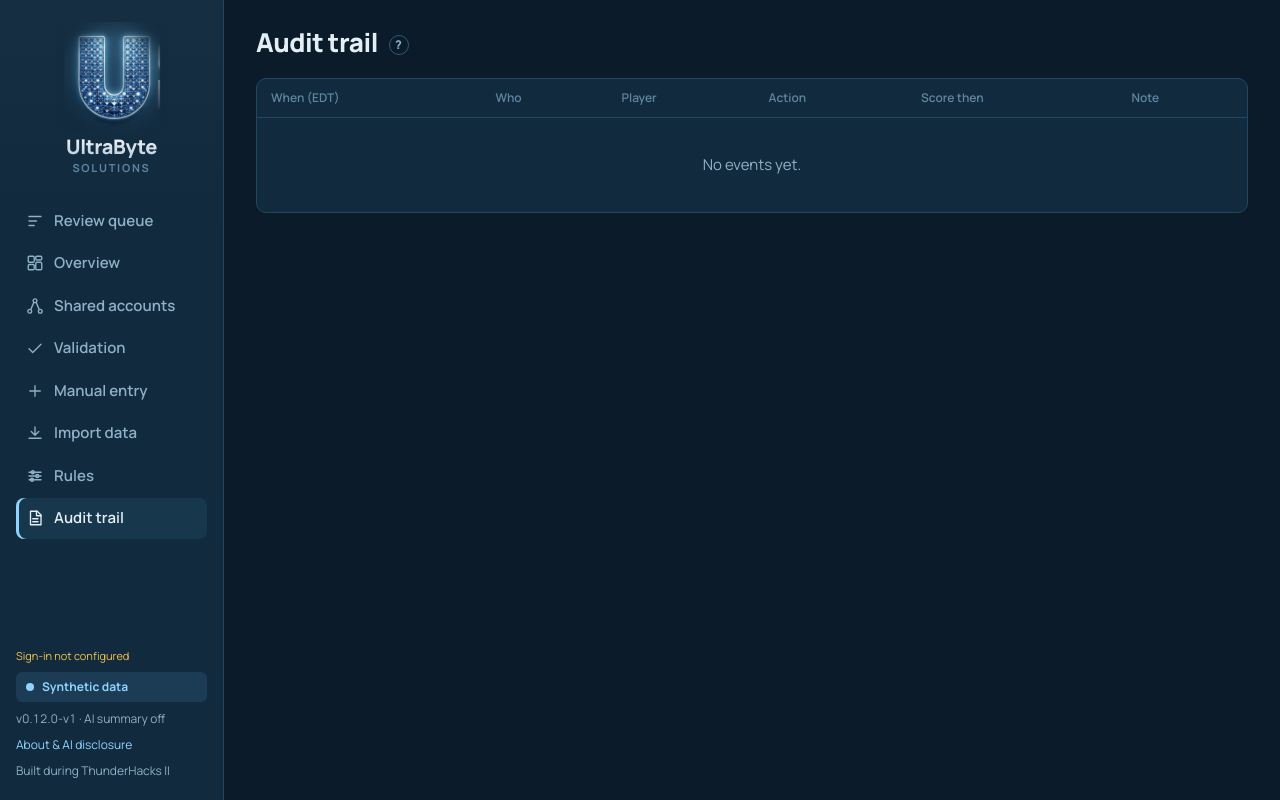
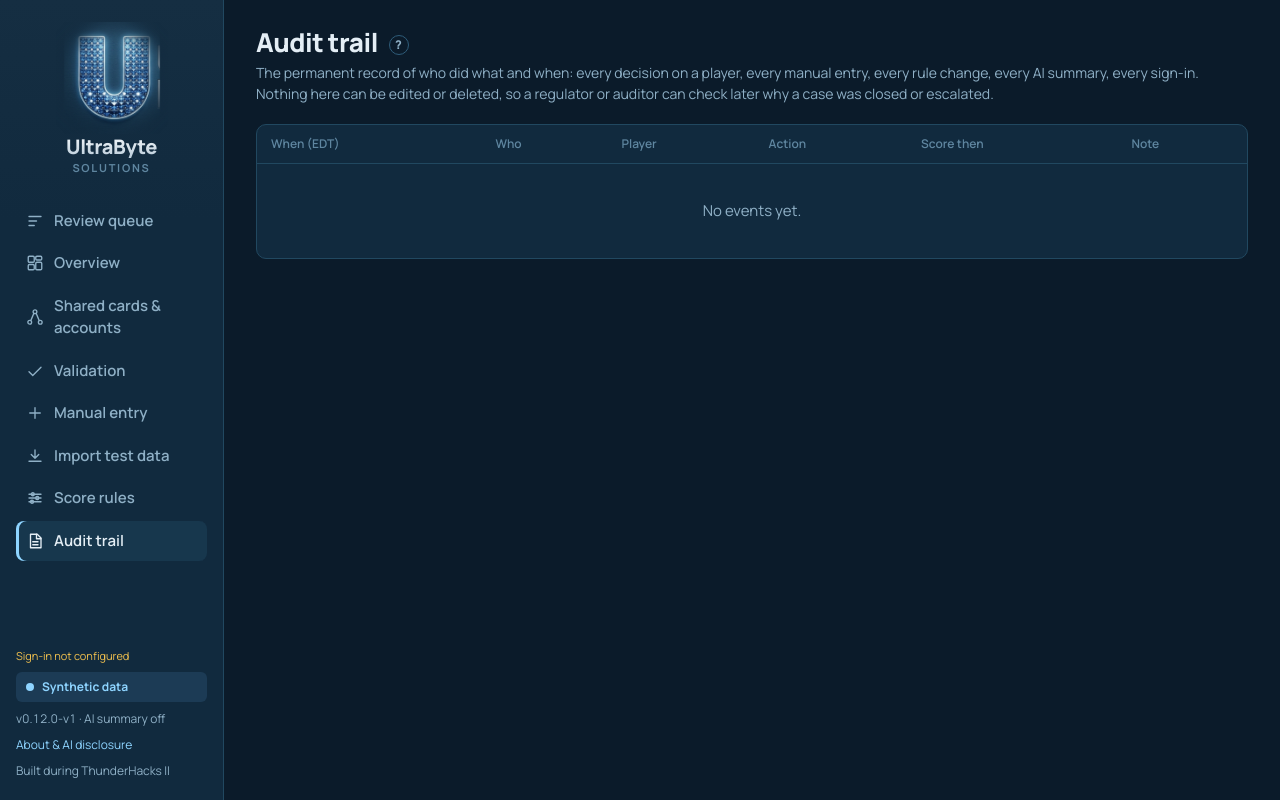
Before and after one commit to Setya78/ultrabyte-thunderhacks, a FastAPI app: page /audit in a window 1280 px wide. Run offline with FastAPI, Linux system fonts and the light colour scheme; some libraries are stand-ins or nearby versions.

Commit message:
fix(ux): plain-language sidebar labels and page intros (UBP-28 round 2)

```diff
--- a/app/templates/audit.html
+++ b/app/templates/audit.html
@@ -2,7 +2,8 @@
 {% from "_help.html" import help %}
 {% block title %}Audit trail - UltraByte Solutions{% endblock %}
 {% block content %}
-<div class="head"><div><h1>Audit trail {{ help('Every decision, manual entry, rule change and AI summary, newest first. Rows cannot be edited or deleted; each keeps the full score at that moment.') }}</h1></div></div>
+<div class="head"><div><h1>Audit trail {{ help('Every decision, manual entry, rule change and AI summary, newest first. Rows cannot be edited or deleted; each keeps the full score at that moment.') }}</h1>
+  <p class="sub">The permanent record of who did what and when: every decision on a player, every manual entry, every rule change, every AI summary, every sign-in. Nothing here can be edited or deleted, so a regulator or auditor can check later why a case was closed or escalated.</p></div></div>
 <div class="panel"><table class="t">
   <thead><tr><th>When (EDT)</th><th>Who</th><th>Player</th><th>Action</th><th>Score then</th><th>Note</th></tr></thead>
   <tbody>
--- a/app/templates/base.html
+++ b/app/templates/base.html
@@ -15,14 +15,14 @@
     <a class="brand" href="/"><img src="/static/brand/team/umark-256.png" alt="" width="112" height="112"><b>UltraByte</b><small>Solutions</small></a>
     {% set path = request.url.path %}
     <nav>
-      <a href="/" class="{{ 'on' if path == '/' or path.startswith('/player') }}"><svg viewBox="0 0 24 24"><path d="M4 6h16M4 12h10M4 18h7"/></svg>Review queue</a>
-      <a href="/dashboard" class="{{ 'on' if path == '/dashboard' }}"><svg viewBox="0 0 24 24"><rect x="3" y="3" width="8" height="8" rx="1.5"/><rect x="13" y="3" width="8" height="5" rx="1.5"/><rect x="13" y="11" width="8" height="10" rx="1.5"/><rect x="3" y="14" width="8" height="7" rx="1.5"/></svg>Overview</a>
-      <a href="/network" class="{{ 'on' if path == '/network' }}"><svg viewBox="0 0 24 24"><circle cx="12" cy="5" r="2.5"/><circle cx="5" cy="19" r="2.5"/><circle cx="19" cy="19" r="2.5"/><path d="M10.5 7l-4 9.5M13.5 7l4 9.5"/></svg>Shared accounts</a>
-      <a href="/validation" class="{{ 'on' if path == '/validation' }}"><svg viewBox="0 0 24 24"><path d="M4 13l5 5L20 7"/></svg>Validation</a>
-      <a href="/enter" class="{{ 'on' if path == '/enter' }}"><svg viewBox="0 0 24 24"><path d="M12 5v14M5 12h14"/></svg>Manual entry</a>
-      <a href="/import" class="{{ 'on' if path.startswith('/import') }}"><svg viewBox="0 0 24 24"><path d="M12 4v11M7 10l5 5 5-5M4 19h16"/></svg>Import data</a>
-      <a href="/rules" class="{{ 'on' if path == '/rules' }}"><svg viewBox="0 0 24 24"><path d="M4 7h16M4 12h16M4 17h16"/><circle cx="9" cy="7" r="2"/><circle cx="15" cy="12" r="2"/><circle cx="8" cy="17" r="2"/></svg>Rules</a>
-      <a href="/audit" class="{{ 'on' if path == '/audit' }}"><svg viewBox="0 0 24 24"><path d="M6 3h9l5 5v13H6z"/><path d="M14 3v6h6M9 13h7M9 17h7"/></svg>Audit trail</a>
+      <a href="/" title="Players to look at today, most urgent first" class="{{ 'on' if path == '/' or path.startswith('/player') }}"><svg viewBox="0 0 24 24"><path d="M4 6h16M4 12h10M4 18h7"/></svg>Review queue</a>
+      <a href="/dashboard" title="The same players grouped by the team that handles them" class="{{ 'on' if path == '/dashboard' }}"><svg viewBox="0 0 24 24"><rect x="3" y="3" width="8" height="8" rx="1.5"/><rect x="13" y="3" width="8" height="5" rx="1.5"/><rect x="13" y="11" width="8" height="10" rx="1.5"/><rect x="3" y="14" width="8" height="7" rx="1.5"/></svg>Overview</a>
+      <a href="/network" title="One card or bank account used by several players" class="{{ 'on' if path == '/network' }}"><svg viewBox="0 0 24 24"><circle cx="12" cy="5" r="2.5"/><circle cx="5" cy="19" r="2.5"/><circle cx="19" cy="19" r="2.5"/><path d="M10.5 7l-4 9.5M13.5 7l4 9.5"/></svg>Shared cards &amp; accounts</a>
+      <a href="/validation" title="Does the scoring catch the test cases? Old rule vs new" class="{{ 'on' if path == '/validation' }}"><svg viewBox="0 0 24 24"><path d="M4 13l5 5L20 7"/></svg>Validation</a>
+      <a href="/enter" title="Type one transaction and watch the score change" class="{{ 'on' if path == '/enter' }}"><svg viewBox="0 0 24 24"><path d="M12 5v14M5 12h14"/></svg>Manual entry</a>
+      <a href="/import" title="Upload your own synthetic players from Excel" class="{{ 'on' if path.startswith('/import') }}"><svg viewBox="0 0 24 24"><path d="M12 4v11M7 10l5 5 5-5M4 19h16"/></svg>Import test data</a>
+      <a href="/rules" title="The thresholds behind every score, set by compliance" class="{{ 'on' if path == '/rules' }}"><svg viewBox="0 0 24 24"><path d="M4 7h16M4 12h16M4 17h16"/><circle cx="9" cy="7" r="2"/><circle cx="15" cy="12" r="2"/><circle cx="8" cy="17" r="2"/></svg>Score rules</a>
+      <a href="/audit" title="Permanent record of who did what and when" class="{{ 'on' if path == '/audit' }}"><svg viewBox="0 0 24 24"><path d="M6 3h9l5 5v13H6z"/><path d="M14 3v6h6M9 13h7M9 17h7"/></svg>Audit trail</a>
     </nav>
     <div class="status">
       {% if not auth_enabled() %}<span class="src" style="color:var(--medium)">Sign-in not configured</span>{% endif %}
--- a/app/templates/import.html
+++ b/app/templates/import.html
@@ -3,7 +3,8 @@
 {% block title %}Import data - UltraByte Solutions{% endblock %}
 {% block content %}
 <div class="head">
-  <div><h1>Import data {{ help('Bring your own synthetic players and transactions. Every row is checked first; a file with errors loads nothing.') }}</h1></div>
+  <div><h1>Import data {{ help('Bring your own synthetic players and transactions. Every row is checked first; a file with errors loads nothing.') }}</h1>
+    <p class="sub">For trying the app with your own test data. Download the Excel template, fill in players and transactions, upload. The app checks every row, then scores the new players like everyone else. Data stays synthetic.</p></div>
 </div>
 
 <div class="grid two">
--- a/app/templates/network.html
+++ b/app/templates/network.html
@@ -2,7 +2,8 @@
 {% from "_help.html" import help %}
 {% block title %}Shared accounts - UltraByte Solutions{% endblock %}
 {% block content %}
-<div class="head"><div><h1>Shared cards and bank accounts {{ help('Funding cards and payout accounts used by more than one player. Instruments are masked.') }}</h1></div></div>
+<div class="head"><div><h1>Shared cards and bank accounts {{ help('Funding cards and payout accounts used by more than one player. Instruments are masked.') }}</h1>
+  <p class="sub">One card or one bank account used by several players. That can mean one person running several accounts, or money being moved through other people's accounts. Each group shows the players and how often the card or account was used; click a player to see their scores.</p></div></div>
 {% for g in links %}
 <section class="panel">
   <h2>{{ g.kind }}{% if g.last4 %} ending {{ g.last4 }}{% endif %} <small>{{ g.players|length }} players, {{ g.uses }} transactions</small></h2>
--- a/app/templates/rules.html
+++ b/app/templates/rules.html
@@ -3,7 +3,8 @@
 {% block title %}Rules - UltraByte Solutions{% endblock %}
 {% block content %}
 <div class="head">
-  <div><h1>Rules <span class="pid">version {{ rule_version }}</span> {{ help("Every threshold the score uses, owned by compliance, not by developers. Saving creates a new version; old versions are never changed. Each score snapshot records the version that produced it.") }}</h1></div>
+  <div><h1>Rules <span class="pid">version {{ rule_version }}</span> {{ help("Every threshold the score uses, owned by compliance, not by developers. Saving creates a new version; old versions are never changed. Each score snapshot records the version that produced it.") }}</h1>
+    <p class="sub">The numbers behind every score, for example how many deposits just under $10,000 count as suspicious. The compliance team sets them here, not the programmers. Every change is saved as a new version with a reason, and the queue is re-scored at once.</p></div>
   {% if can_edit %}<form method="post" action="/rules" class="tools"><input type="hidden" name="_tok" value="{{ form_token() }}"><button class="btn" name="step" value="defaults" type="submit">Reset to defaults</button></form>
   {% else %}<span class="src">Read-only: only the compliance role can change rules.</span>{% endif %}
 </div>
```
Also changed, not shown: BUILD-LOG.md (+1 -0 lines).
